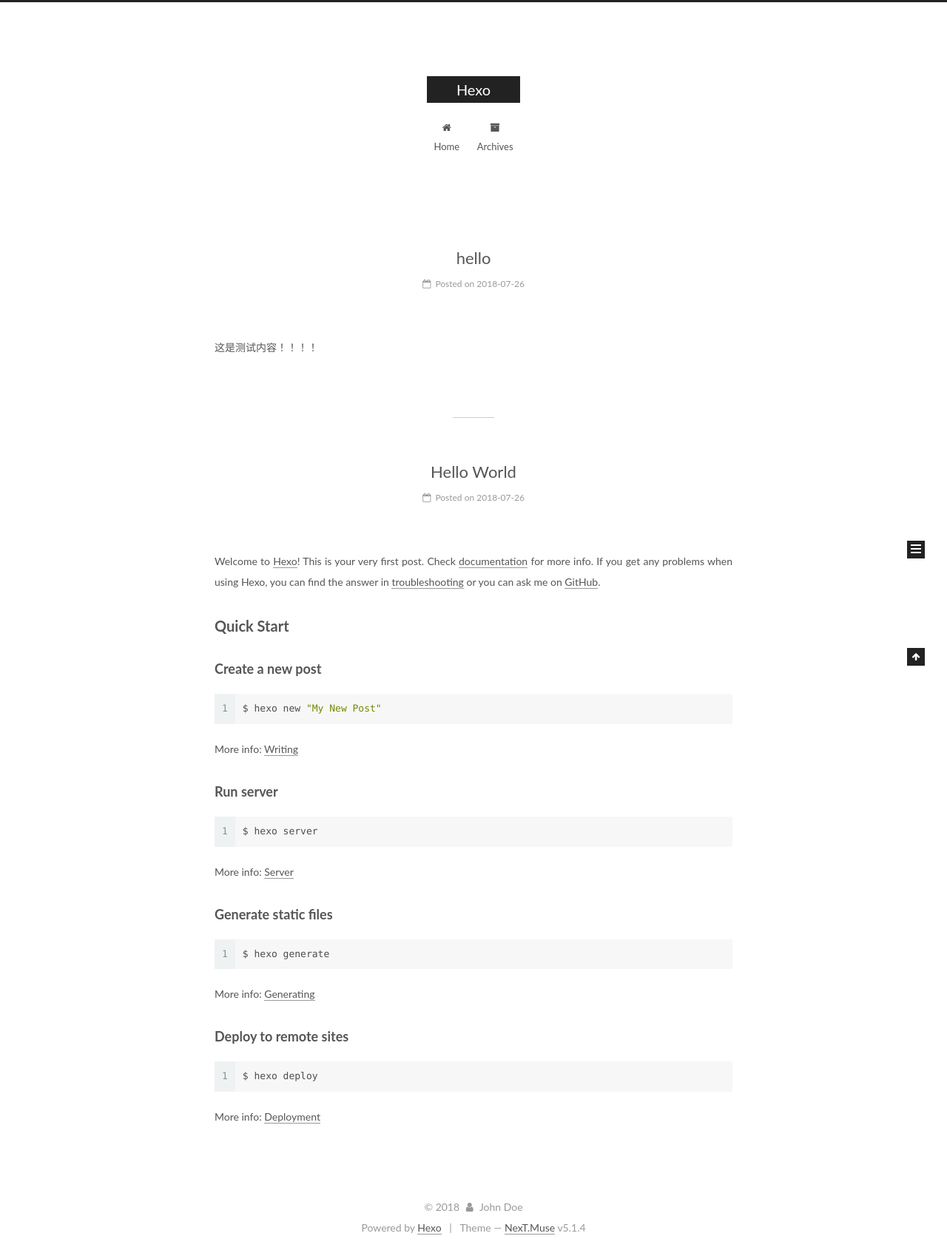
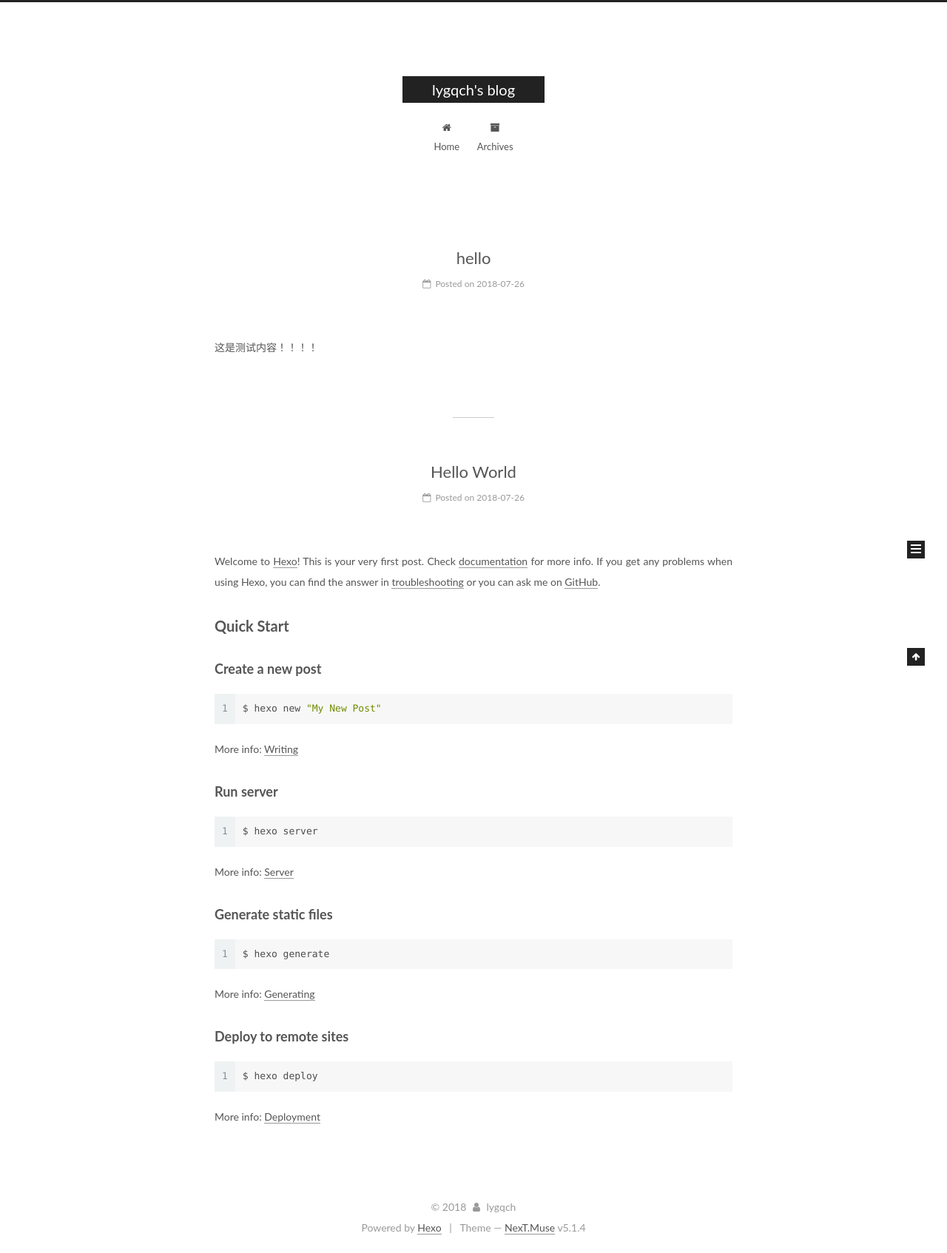
Before and after one commit to lygqch/lygqch.github.io, a plain HTML site: page index.html in a window 1280 px wide. Shown: the whole page at 74% size. Drawn offline with Linux system fonts and the light colour scheme.

Commit message:
Site updated: 2018-07-26 21:10:26

```diff
--- a/index.html
+++ b/index.html
@@ -80,12 +80,12 @@
 
 
 <meta property="og:type" content="website">
-<meta property="og:title" content="Hexo">
+<meta property="og:title" content="lygqch&#39;s blog">
 <meta property="og:url" content="http://yoursite.com/index.html">
-<meta property="og:site_name" content="Hexo">
+<meta property="og:site_name" content="lygqch&#39;s blog">
 <meta property="og:locale" content="default">
 <meta name="twitter:card" content="summary">
-<meta name="twitter:title" content="Hexo">
+<meta name="twitter:title" content="lygqch&#39;s blog">
 
 
 
@@ -121,7 +121,7 @@
 
 
 
-  <title>Hexo</title>
+  <title>lygqch's blog</title>
 
 
 
@@ -152,7 +152,7 @@
     <div class="custom-logo-site-title">
       <a href="/"  class="brand" rel="start">
         <span class="logo-line-before"><i></i></span>
-        <span class="site-title">Hexo</span>
+        <span class="site-title">lygqch's blog</span>
         <span class="logo-line-after"><i></i></span>
       </a>
     </div>
@@ -232,13 +232,13 @@
     <link itemprop="mainEntityOfPage" href="http://yoursite.com/2018/07/26/hello/">
 
     <span hidden itemprop="author" itemscope itemtype="http://schema.org/Person">
-      <meta itemprop="name" content="John Doe">
+      <meta itemprop="name" content="lygqch">
       <meta itemprop="description" content="">
       <meta itemprop="image" content="/images/avatar.gif">
     </span>
 
     <span hidden itemprop="publisher" itemscope itemtype="http://schema.org/Organization">
-      <meta itemprop="name" content="Hexo">
+      <meta itemprop="name" content="lygqch's blog">
     </span>
 
 
@@ -352,13 +352,13 @@
     <link itemprop="mainEntityOfPage" href="http://yoursite.com/2018/07/26/hello-world/">
 
     <span hidden itemprop="author" itemscope itemtype="http://schema.org/Person">
-      <meta itemprop="name" content="John Doe">
+      <meta itemprop="name" content="lygqch">
       <meta itemprop="description" content="">
       <meta itemprop="image" content="/images/avatar.gif">
     </span>
 
     <span hidden itemprop="publisher" itemscope itemtype="http://schema.org/Organization">
-      <meta itemprop="name" content="Hexo">
+      <meta itemprop="name" content="lygqch's blog">
     </span>
 
 
@@ -499,7 +499,7 @@
         <div class="site-overview">
           <div class="site-author motion-element" itemprop="author" itemscope itemtype="http://schema.org/Person">
 
-              <p class="site-author-name" itemprop="name">John Doe</p>
+              <p class="site-author-name" itemprop="name">lygqch</p>
               <p class="site-description motion-element" itemprop="description"></p>
           </div>
 
@@ -555,7 +555,7 @@
   <span class="with-love">
     <i class="fa fa-user"></i>
   </span>
-  <span class="author" itemprop="copyrightHolder">John Doe</span>
+  <span class="author" itemprop="copyrightHolder">lygqch</span>
 
 
 </div>
```
Also changed, not shown: 2018/07/26/hello-world/index.html (+7 -7 lines), 2018/07/26/hello/index.html (+7 -7 lines), archives/2018/07/index.html (+7 -7 lines), archives/2018/index.html (+7 -7 lines), archives/index.html (+7 -7 lines).
